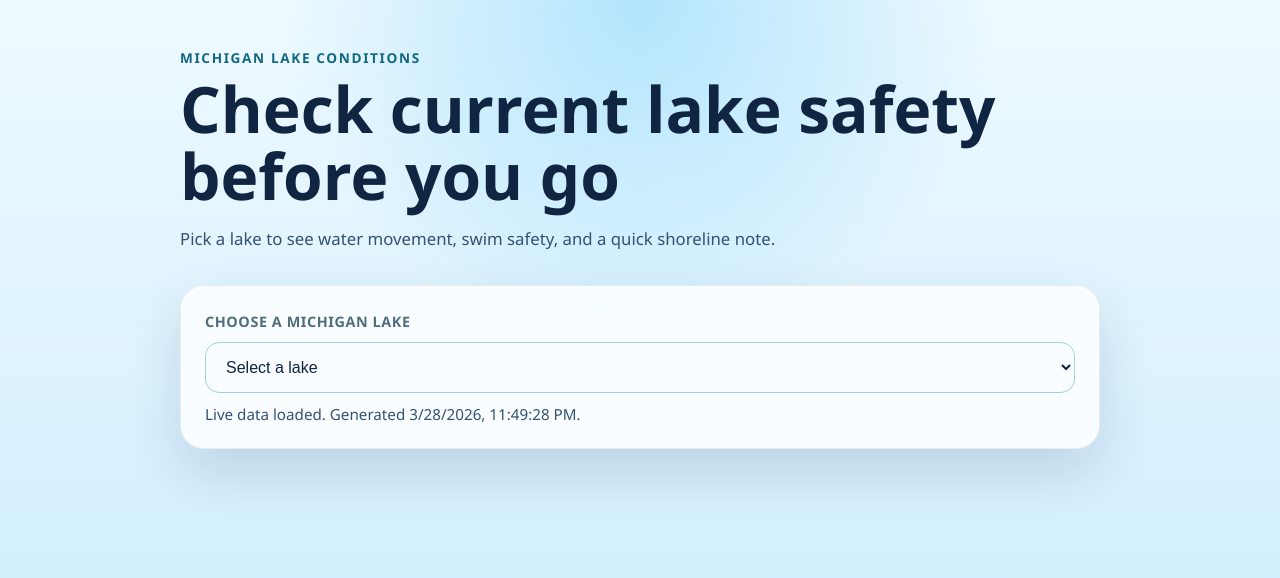
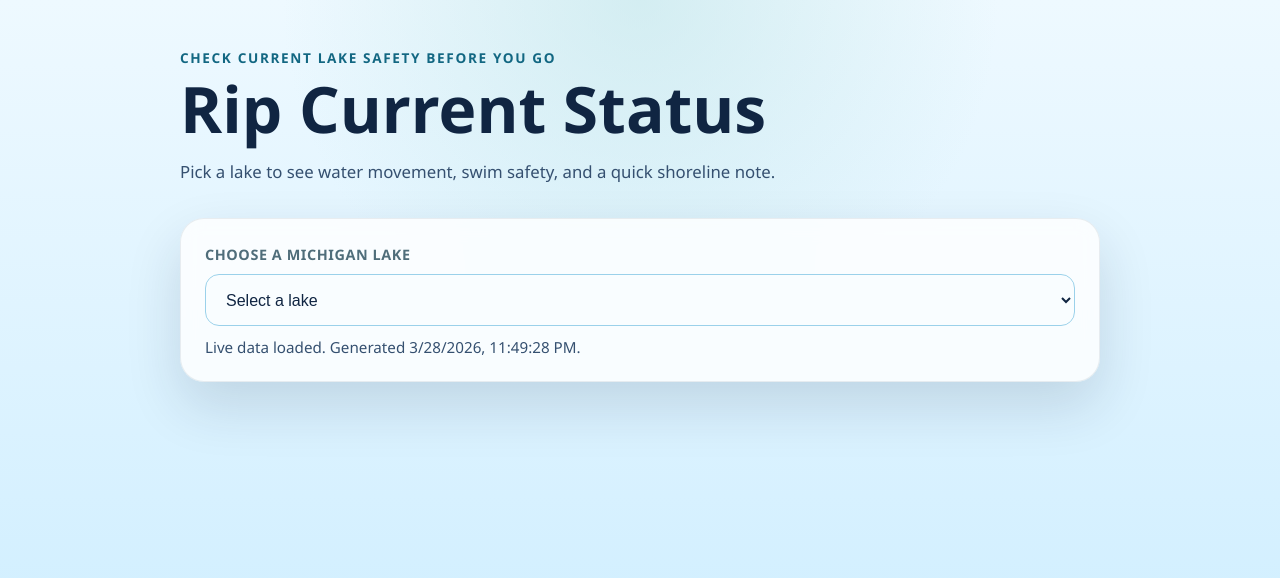
Before and after one commit to Keziashelly23/KnowYourLakes, a plain HTML site: page frontend/index.html in a window 1280 px wide. Drawn offline with Linux system fonts and the light colour scheme.

Commit message:
Updated the CSS and Html files
Updated the colors and the main themes

```diff
--- a/frontend/index.html
+++ b/frontend/index.html
@@ -9,8 +9,8 @@
 <body>
   <main class="page">
     <section class="hero">
-      <p class="eyebrow">Michigan Lake Conditions</p>
-      <h1>Check current lake safety before you go</h1>
+      <p class="eyebrow"> Check current lake safety before you go </p>
+      <h1>Rip Current Status</h1>
       <p class="intro">
         Pick a lake to see water movement, swim safety, and a quick shoreline note.
       </p>
--- a/frontend/styles.css
+++ b/frontend/styles.css
@@ -8,7 +8,7 @@ body {
   font-family: "Segoe UI", Tahoma, Geneva, Verdana, sans-serif;
   color: #102542;
   background:
-    radial-gradient(circle at top, rgba(129, 212, 250, 0.55), transparent 35%),
+    radial-gradient(circle at top, rgba(190, 228, 231, 0.55), transparent 35%),
     linear-gradient(180deg, #eef9ff 0%, #c9ecff 100%);
 }
 
```
